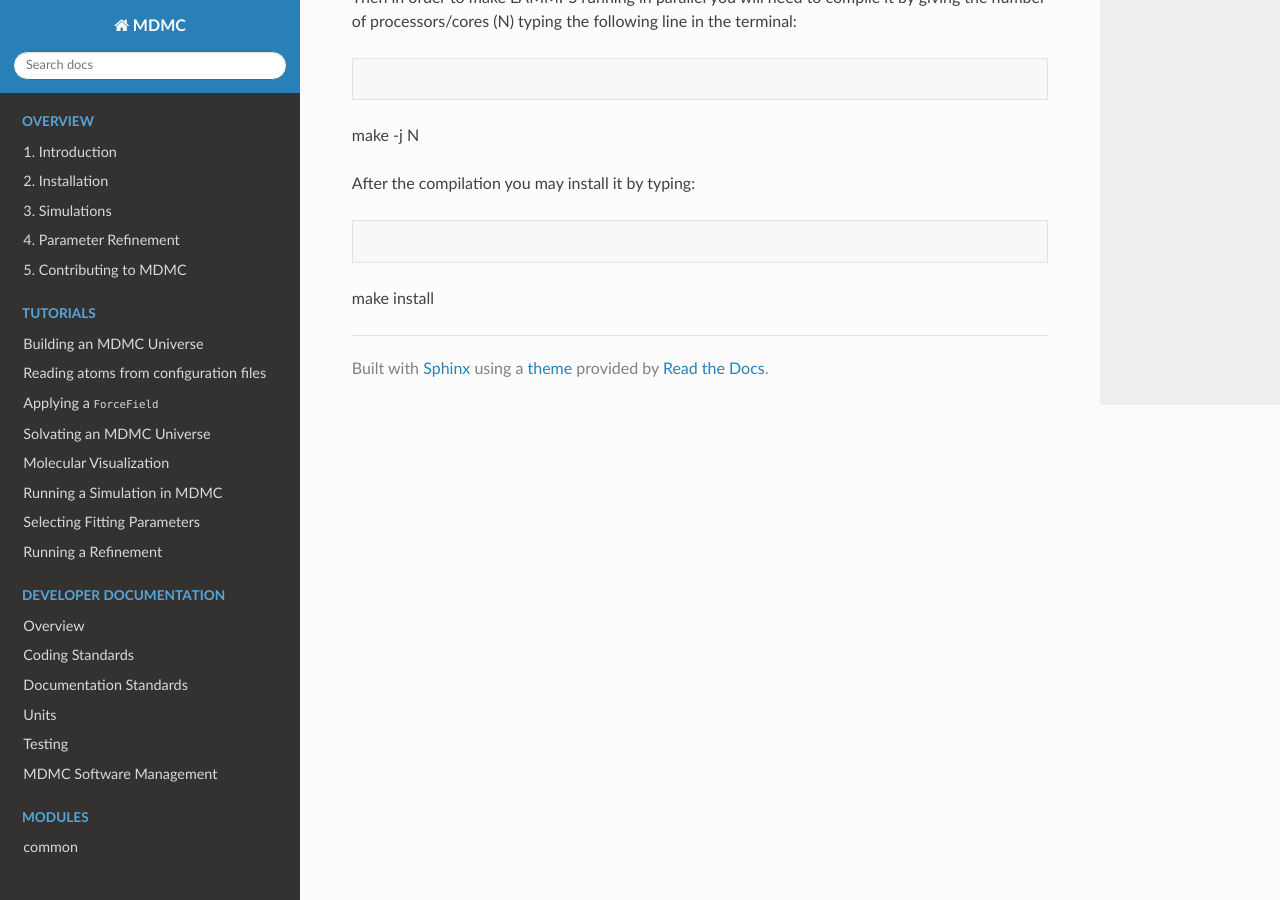
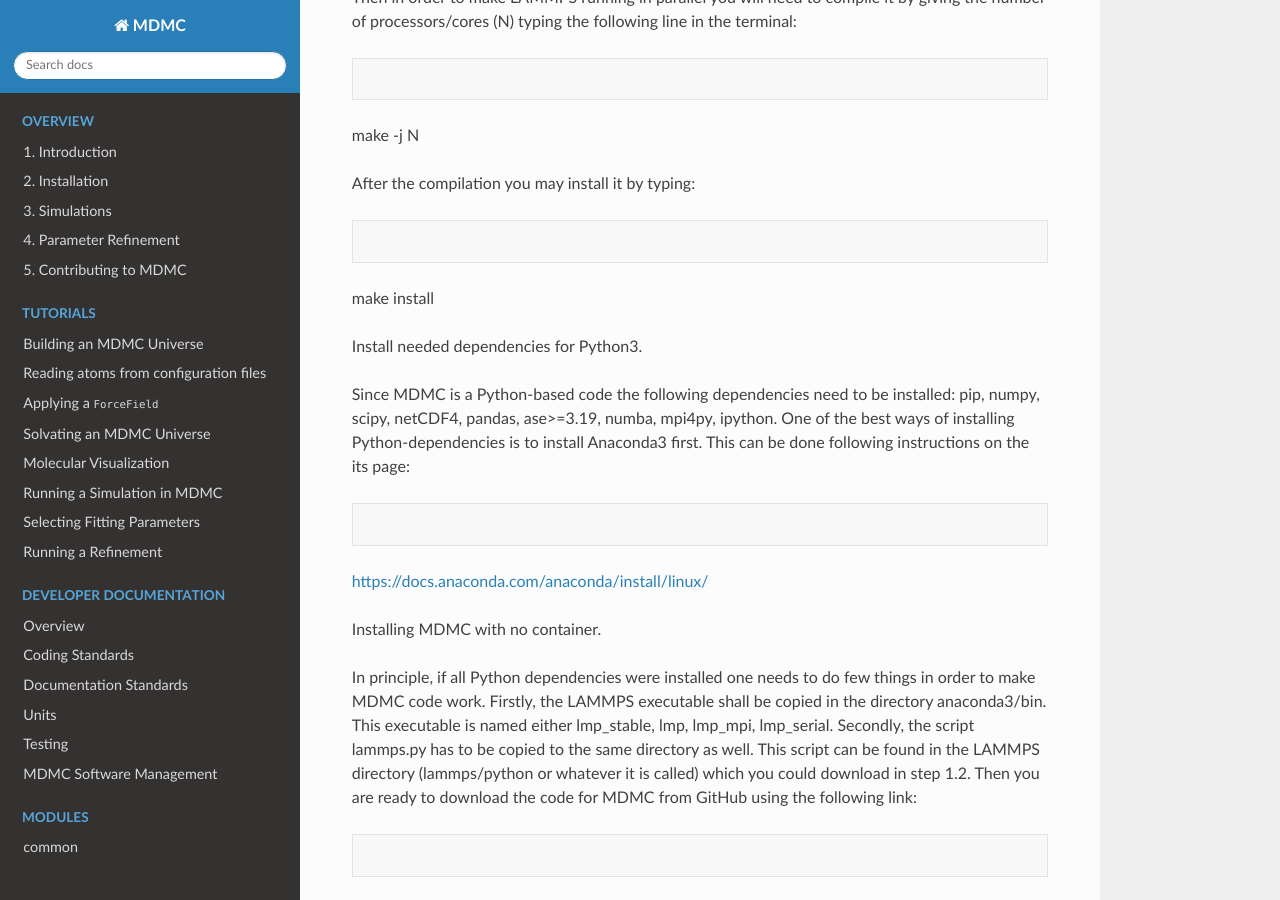
Before and after one commit to ISISNeutronMuon/MDMC, a Sphinx documentation site: the page built from doc/pages/installation/NOCONTAINER.rst, in a window 1280 px wide and 900 px high, scrolled down 1354 px. Built offline with Sphinx 7.4.7 and the Read the Docs theme 2.0.0, drawn with Linux system fonts in a browser that asks for light colours; pages that are not in the unit, such as notebooks, are missing from menus.

Commit message:
Update NOCONTAINER.rst

```diff
--- a/doc/pages/installation/NOCONTAINER.rst
+++ b/doc/pages/installation/NOCONTAINER.rst
@@ -41,3 +41,21 @@ After the compilation you may install it by typing:
 
 .. code-block:: bash
 make install
+
+2. Install needed dependencies for Python3.
+
+Since MDMC is a Python-based code the following dependencies need to be installed:
+pip, numpy, scipy, netCDF4, pandas, ase>=3.19, numba, mpi4py, ipython.
+One of the best ways of installing Python-dependencies is to install Anaconda3 first. This can be done following instructions on the its page:
+
+.. code-block:: bash
+https://docs.anaconda.com/anaconda/install/linux/
+
+3. Installing MDMC with no container.
+
+In principle, if all Python dependencies were installed one needs to do few things in order to make MDMC code work.
+Firstly, the LAMMPS executable shall be copied in the directory anaconda3/bin. This executable is named either lmp_stable, lmp, lmp_mpi, lmp_serial.
+Secondly, the script lammps.py has to be copied to the same directory as well. This script can be found in the LAMMPS directory (lammps/python or whatever it is called) which you could download in step 1.2.
+Then you are ready to download the code for MDMC from GitHub using the following link:
+
+.. code-block:: bash
```
